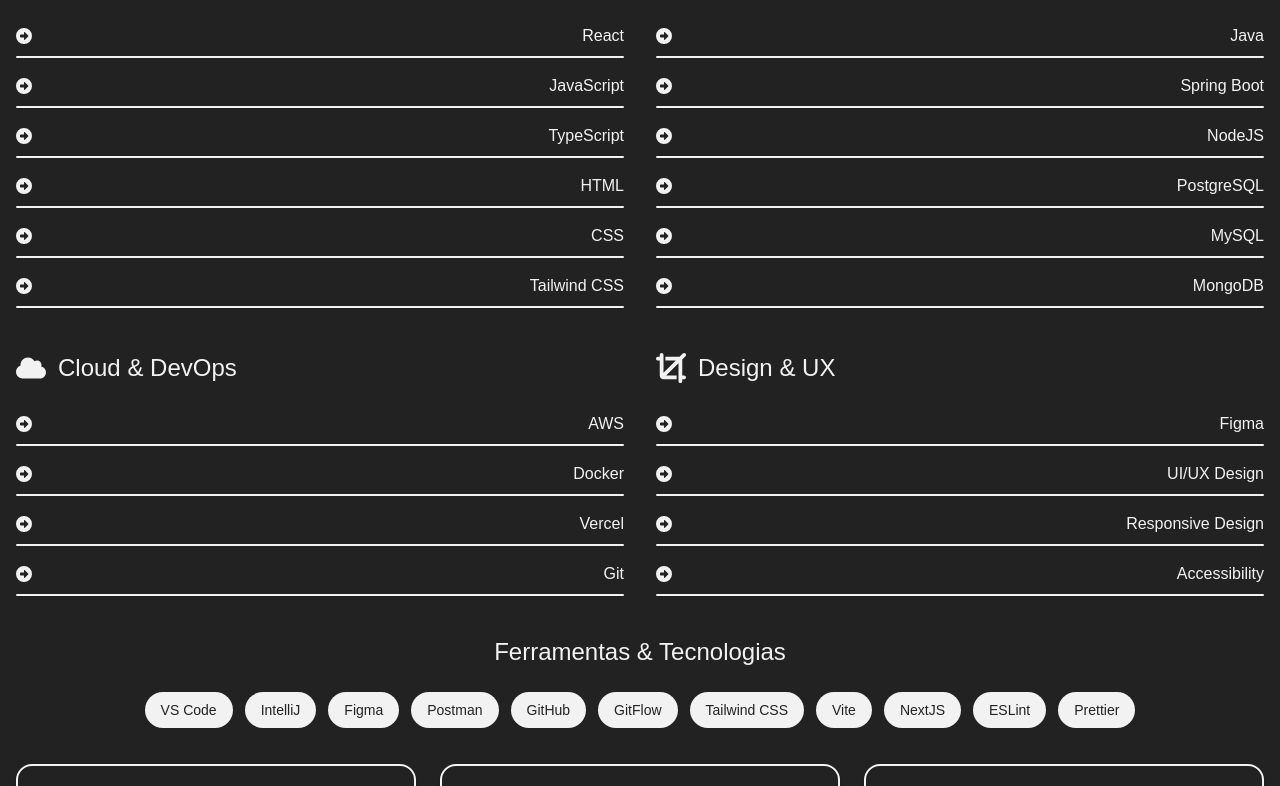
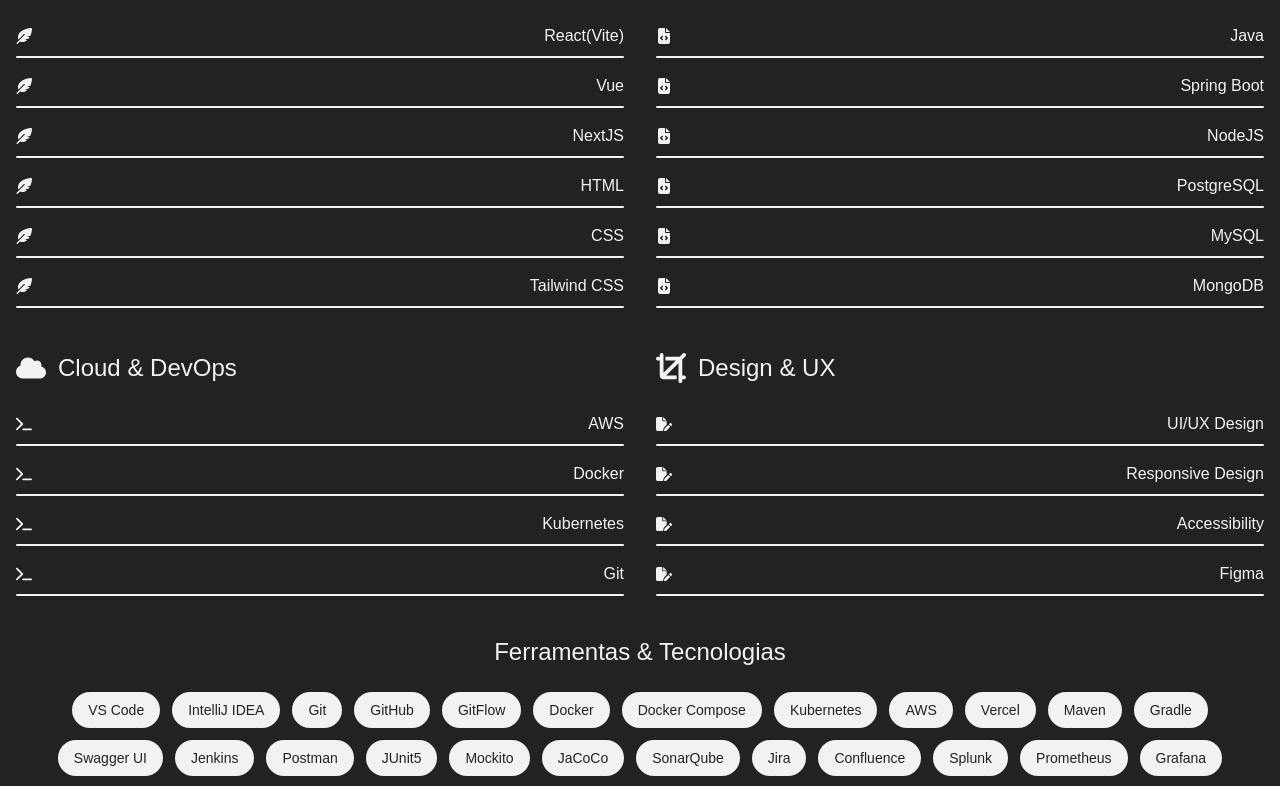
Before and after one commit to dev-emartins/dev-emartins, a React (Vite) app: page /skills in a window 1280 px wide. Shown: the part 260-1046 px from the top of the page. Built offline with nearby package versions, Linux system fonts and the light colour scheme.

Commit message:
fix:refactor page skills

```diff
--- a/src/pages/skills/index.jsx
+++ b/src/pages/skills/index.jsx
@@ -1,4 +1,4 @@
-import { FaCircleRight, FaCloud, FaCode, FaCrop, FaDatabase, FaGlobe, FaMobileScreen } from "react-icons/fa6"
+import { FaCloud, FaCode, FaCrop, FaDatabase, FaGlobe, FaMobileScreen, FaFeatherPointed, FaFileCode, FaTerminal, FaFilePen} from "react-icons/fa6"
 
 function Skills() {
     const skillCategories = [
@@ -6,61 +6,76 @@
             title: "Frontend",
             icon: <FaCode className="text-3xl" />,
             skills: [
-                { name: "React", level: 95 },
-                { name: "JavaScript", level: 95 },
-                { name: "TypeScript", level: 85 },
-                { name: "HTML", level: 95 },
-                { name: "CSS", level: 95 },
-                { name: "Tailwind CSS", level: 90 },
+                { name: "React(Vite)", icon: <FaFeatherPointed />, level: 95 },
+                { name: "Vue", icon: <FaFeatherPointed />, level: 95 },
+                { name: "NextJS", icon: <FaFeatherPointed />, level: 85 },
+                { name: "HTML", icon: <FaFeatherPointed />, level: 95 },
+                { name: "CSS", icon: <FaFeatherPointed />, level: 95 },
+                { name: "Tailwind CSS", icon: <FaFeatherPointed />, level: 90 }
             ],
         },
         {
             title: "Backend",
             icon: <FaDatabase className="text-3xl" />,
             skills: [
-                { name: "Java", level: 90 },
-                { name: "Spring Boot", level: 85 },
-                { name: "NodeJS", level: 80 },
-                { name: "PostgreSQL", level: 80 },
-                { name: "MySQL", level: 80 },
-                { name: "MongoDB", level: 60 },
+                { name: "Java", icon: <FaFileCode />, level: 90 },
+                { name: "Spring Boot", icon: <FaFileCode />, level: 85 },
+                { name: "NodeJS", icon: <FaFileCode />, level: 80 },
+                { name: "PostgreSQL", icon: <FaFileCode />, level: 80 },
+                { name: "MySQL", icon: <FaFileCode />, level: 80 },
+                { name: "MongoDB", icon: <FaFileCode />, level: 60 }
             ],
         },
         {
             title: "Cloud & DevOps",
             icon: <FaCloud className="text-3xl" />,
             skills: [
-                { name: "AWS", level: 60 },
-                { name: "Docker", level: 65 },
-                { name: "Vercel", level: 90 },
-                { name: "Git", level: 95 },
+                { name: "AWS", icon: <FaTerminal />, level: 60 },
+                { name: "Docker", icon: <FaTerminal />, level: 65 },
+                { name: "Kubernetes", icon: <FaTerminal />, level: 90 },
+                { name: "Git", icon: <FaTerminal />, level: 95 }
             ],
         },
         {
             title: "Design & UX",
             icon: <FaCrop className="text-3xl" />,
             skills: [
-                { name: "Figma", level: 60 },
-                { name: "UI/UX Design", level: 75 },
-                { name: "Responsive Design", level: 90 },
-                { name: "Accessibility", level: 85 },
+                { name: "UI/UX Design", icon: <FaFilePen />, level: 75 },
+                { name: "Responsive Design", icon: <FaFilePen />, level: 90 },
+                { name: "Accessibility", icon: <FaFilePen />, level: 85 },
+                { name: "Figma", icon: <FaFilePen />, level: 60 }
             ],
         },
     ]
 
     const tools = [
         "VS Code",
-        "IntelliJ",
-        "Figma",
-        "Postman",
+        "IntelliJ IDEA",
+        "Git",
         "GitHub",
         "GitFlow",
-        "Tailwind CSS",
-        "Vite",
-        "NextJS",
-        "ESLint",
-        "Prettier",
-    ]
+        "Docker",
+        "Docker Compose",
+        "Kubernetes",
+        "AWS",
+        "Vercel",
+        "Maven",
+        "Gradle",
+        "Swagger UI",
+        "Jenkins",
+        "Postman",
+        "JUnit5",
+        "Mockito",
+        "JaCoCo",
+        "SonarQube",
+        "Jira",
+        "Confluence",
+        "Splunk",
+        "Prometheus",
+        "Grafana",
+        "Postman",
+        "Linux"
+    ];
 
     return (
         <section className="w-full max-w-7xl px-4">
@@ -83,7 +98,7 @@
                             {category.skills.map((skill, iskill) => (
                                 <div key={ iskill } className="space-y-2">
                                     <div className="flex justify-between items-center">
-                                        <span className="font-thin"><FaCircleRight /></span>
+                                        <span className="font-thin">{ skill.icon }</span>
                                         <span className="font-medium">{ skill.name }</span>
                                     </div>
                                     <div className="w-full bg-(--foreground) rounded-full h-0.5 overflow-hidden">
```
